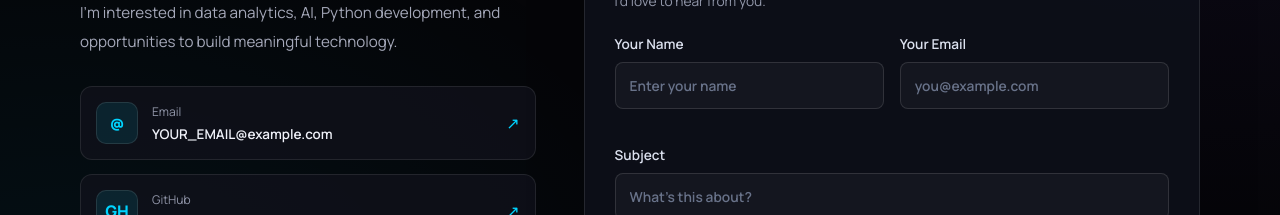
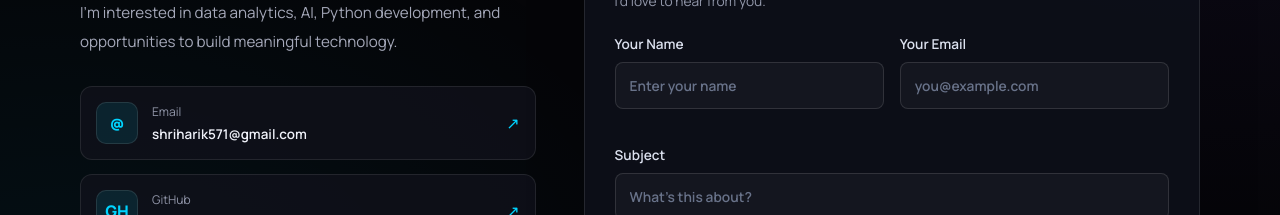
Before and after one commit to Shrihari-Kulkarni04/Shrihari-Portfolio, a React (Vite) app: page / in a window 1280 px wide. Shown: the part 9280-9495 px from the top of the page. Built offline with nearby package versions, Linux system fonts and the light colour scheme.

Commit message:
Update mail

```diff
--- a/src/components/Contact.jsx
+++ b/src/components/Contact.jsx
@@ -103,13 +103,13 @@ function Contact() {
 
             <a
               className="contact-detail"
-              href="mailto:YOUR_EMAIL@example.com"
+              href="mailto:shriharik571@gmail.com"
             >
               <span className="contact-icon">@</span>
 
               <span>
                 <small>Email</small>
-                <strong>YOUR_EMAIL@example.com</strong>
+                <strong>shriharik571@gmail.com</strong>
               </span>
 
               <span className="contact-arrow">↗</span>
```
